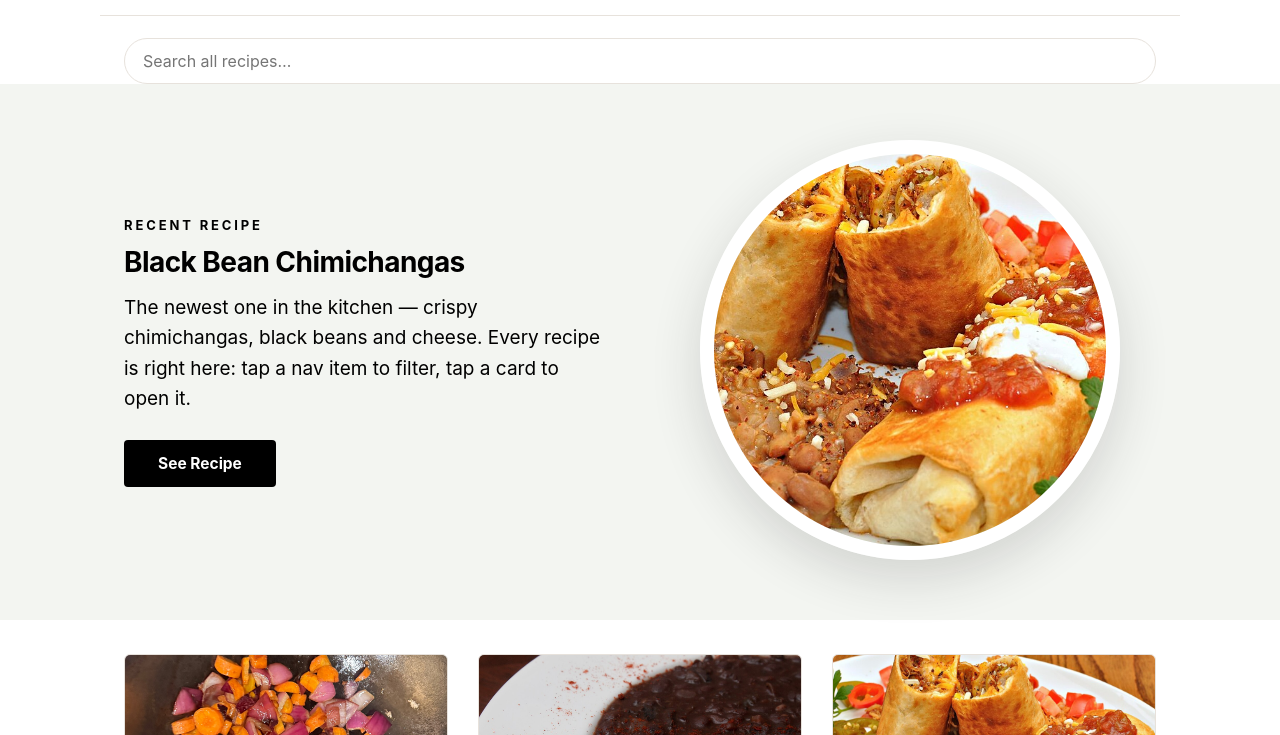
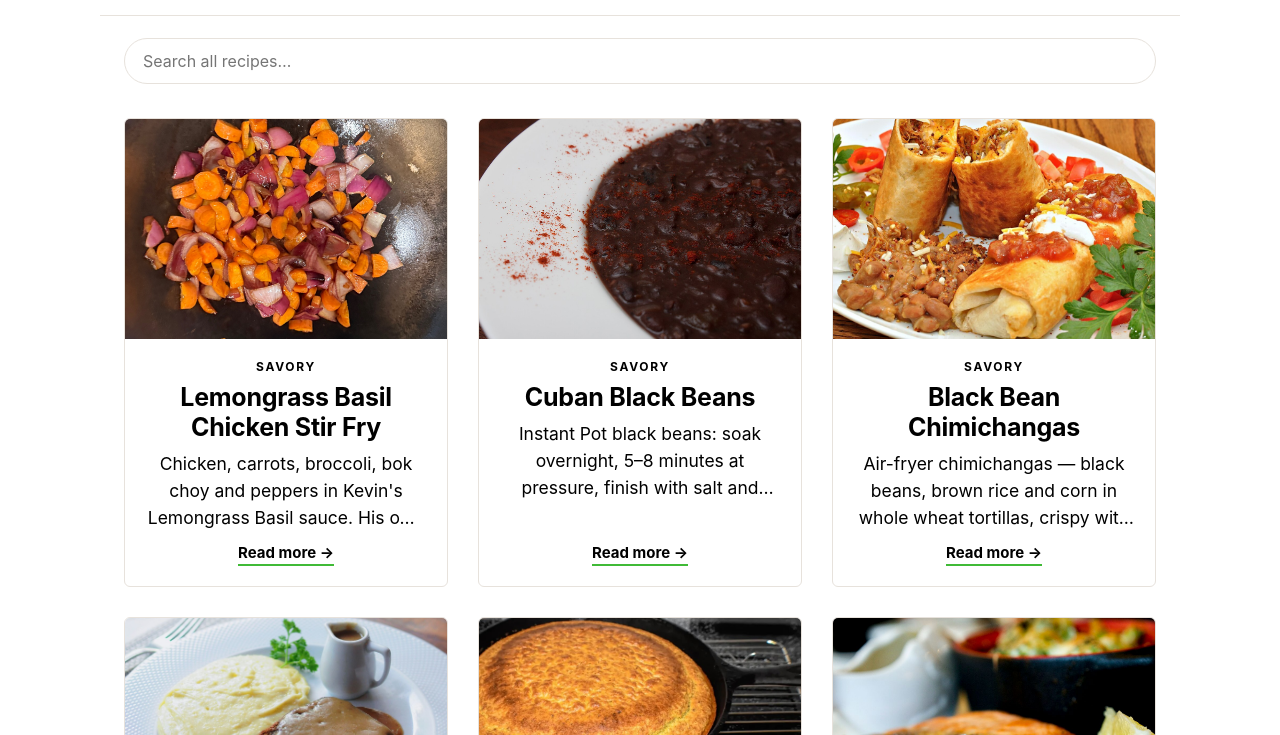
Before and after one commit to PapitoGregorio/recipes, a plain HTML site: page index.html in a window 1280 px wide. Shown: the part 65-800 px from the top of the page. Drawn offline with Linux system fonts and the light colour scheme.

Commit message:
Hide the Recent Recipe hero for now

```diff
--- a/index.html
+++ b/index.html
@@ -15,7 +15,7 @@
 .gsearch{flex:0 1 300px}
 .gsearch input{width:100%;font:inherit;font-size:15.5px;padding:10px 16px;border:1px solid var(--line);border-radius:999px;background:#fff;color:var(--ink);outline:none}
 .gsearch input:focus{border-color:#000}
-.hero{background:#f3f5f1}
+.hero{display:none}
 .hero-in{max-width:1080px;margin:0 auto;padding:56px 24px;display:flex;align-items:center;gap:48px;flex-wrap:wrap}
 .hero-txt{flex:1;min-width:280px}
 .hero-txt .tag{color:#000;font-weight:700;letter-spacing:.22em;text-transform:uppercase;font-size:13px}
```
